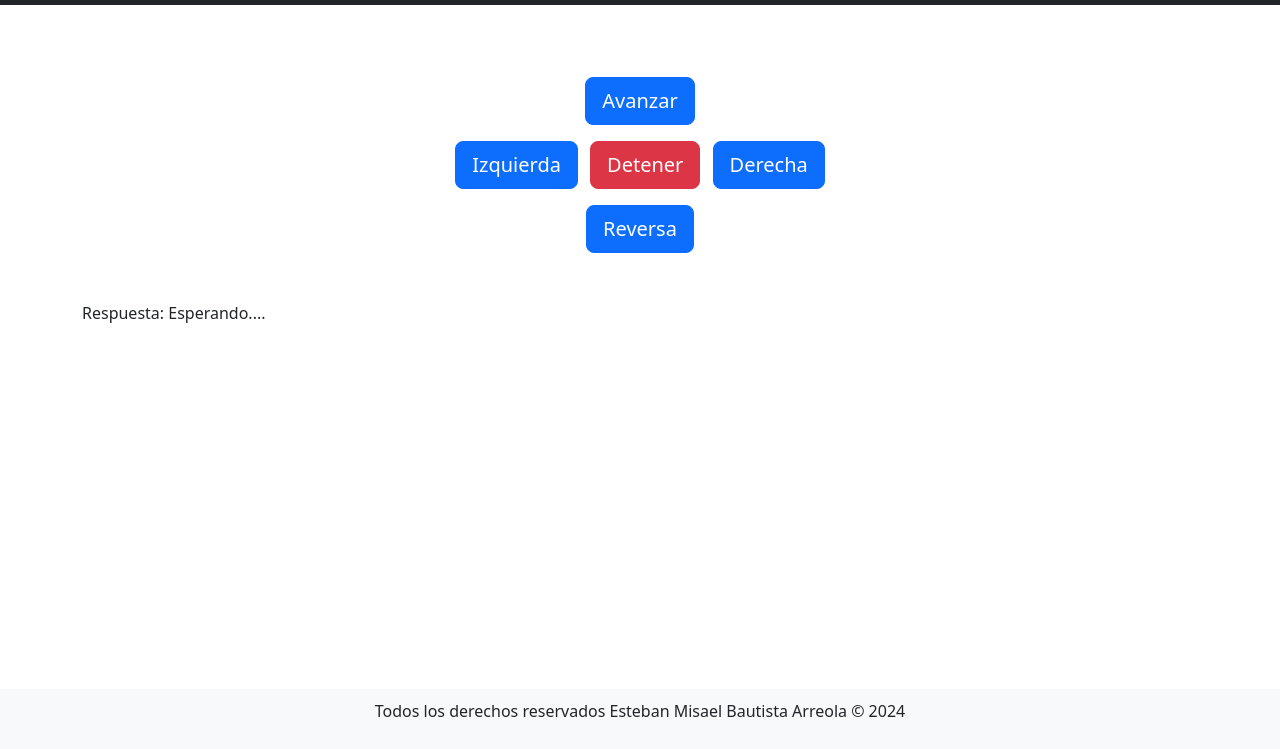
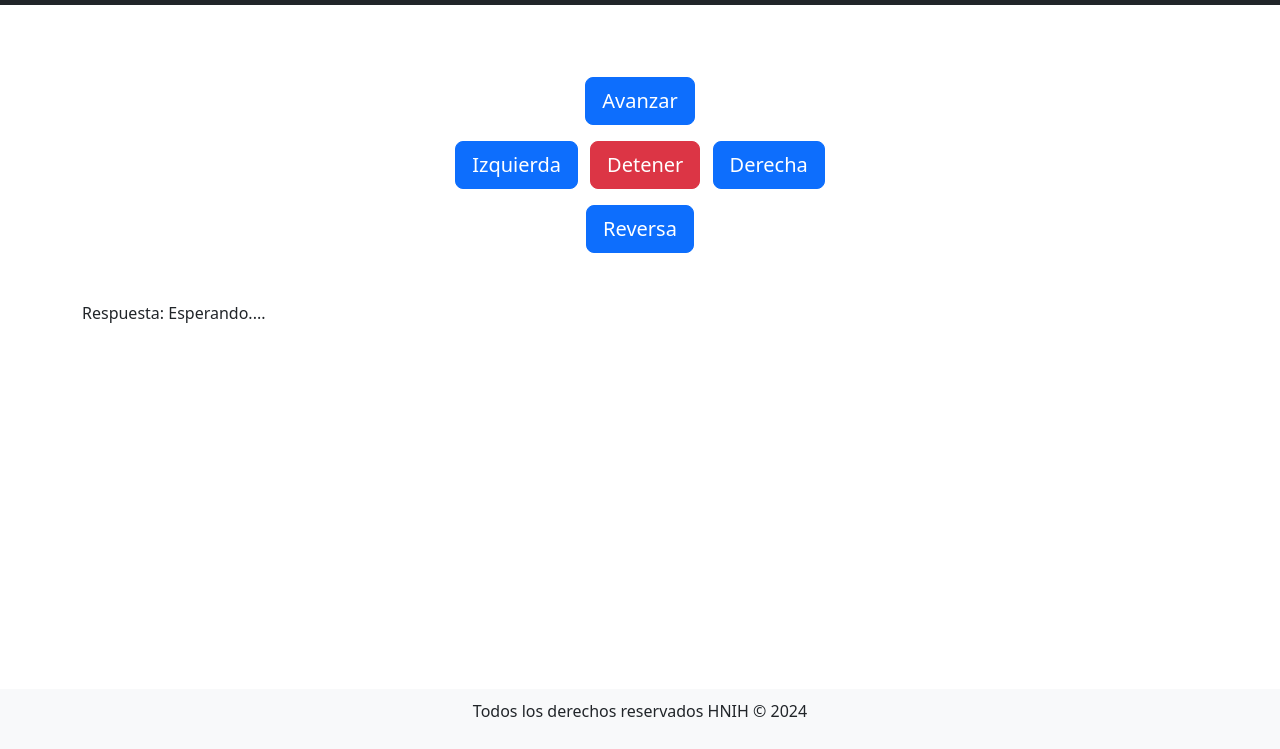
Before and after one commit to napoleonibb1mn/iot-car-front-end, a plain HTML site: page control/web/index.html in a window 1280 px wide. Shown: the part 51-800 px from the top of the page. Drawn offline with nearby package versions, Linux system fonts and the light colour scheme.

Commit message:
Update index.html

```diff
--- a/control/web/index.html
+++ b/control/web/index.html
@@ -51,7 +51,7 @@
 
   <!-- Footer -->
   <footer>
-    <p>Todos los derechos reservados Esteban Misael Bautista Arreola &copy; 2024</p>
+    <p>Todos los derechos reservados HNIH &copy; 2024</p>
   </footer>
 
   <script src="js/main.js"></script>
```
